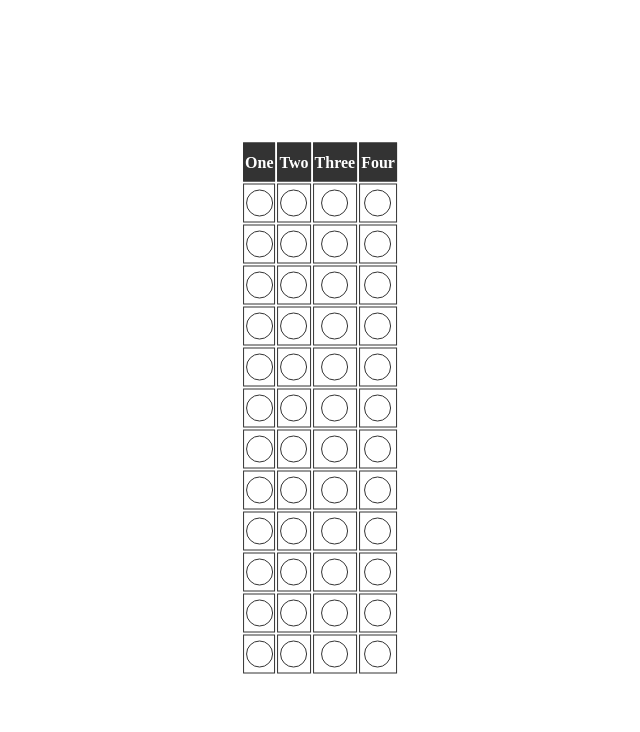
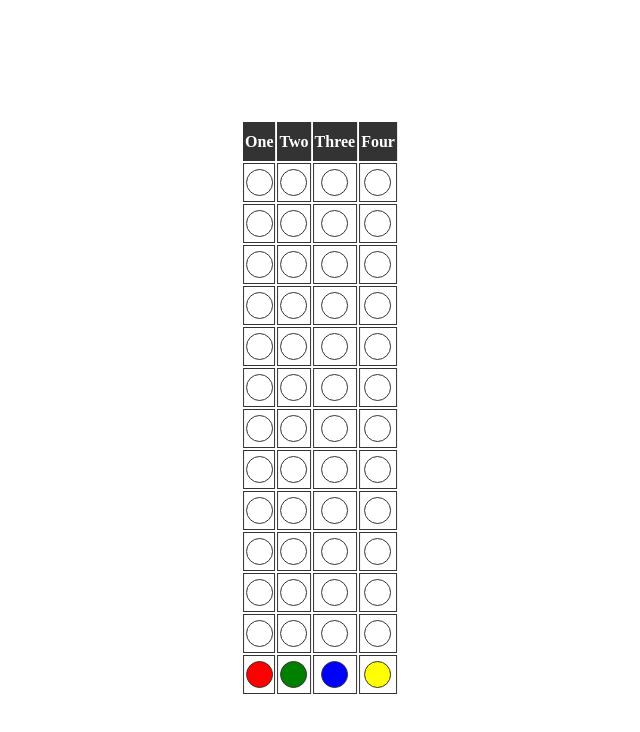
Before and after one commit to jpostema81/Mastermind, a plain HTML site: page index.html in a window 1280 px wide. Shown: the whole page, without its empty margins (328-968 px from the left). Drawn offline with nearby package versions, Linux system fonts and the light colour scheme.

Commit message:
Improved some design choices.
Signed-off-by: Ronald Bunk <me@azoraqua.com>

```diff
--- a/css/main.css
+++ b/css/main.css
@@ -21,6 +21,7 @@ table thead {
 table .dot {
     height: 25px;
     width: 25px;
+    cursor: pointer;
 }
 
 .dot {
--- a/index.html
+++ b/index.html
@@ -199,6 +199,23 @@
         </td>
     </tr>
     </tbody>
+
+    <tfoot>
+    <tr>
+        <td>
+            <div class="dot dot-red"></div>
+        </td>
+        <td>
+            <div class="dot dot-green"></div>
+        </td>
+        <td>
+            <div class="dot dot-blue"></div>
+        </td>
+        <td>
+            <div class="dot dot-yellow"></div>
+        </td>
+    </tr>
+    </tfoot>
 </table>
 
 <script src="https://code.jquery.com/jquery-3.4.1.min.js"></script>
```
